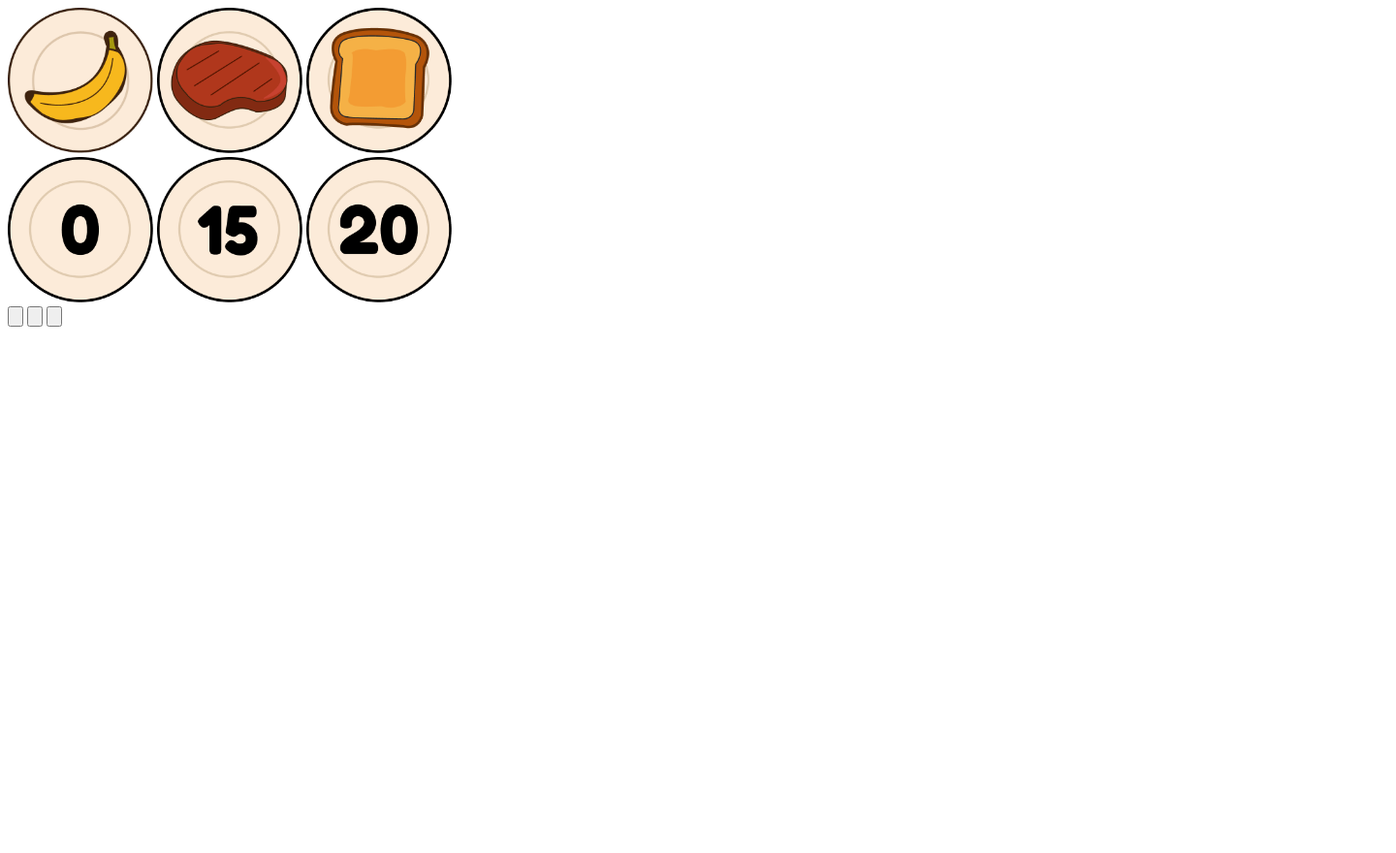
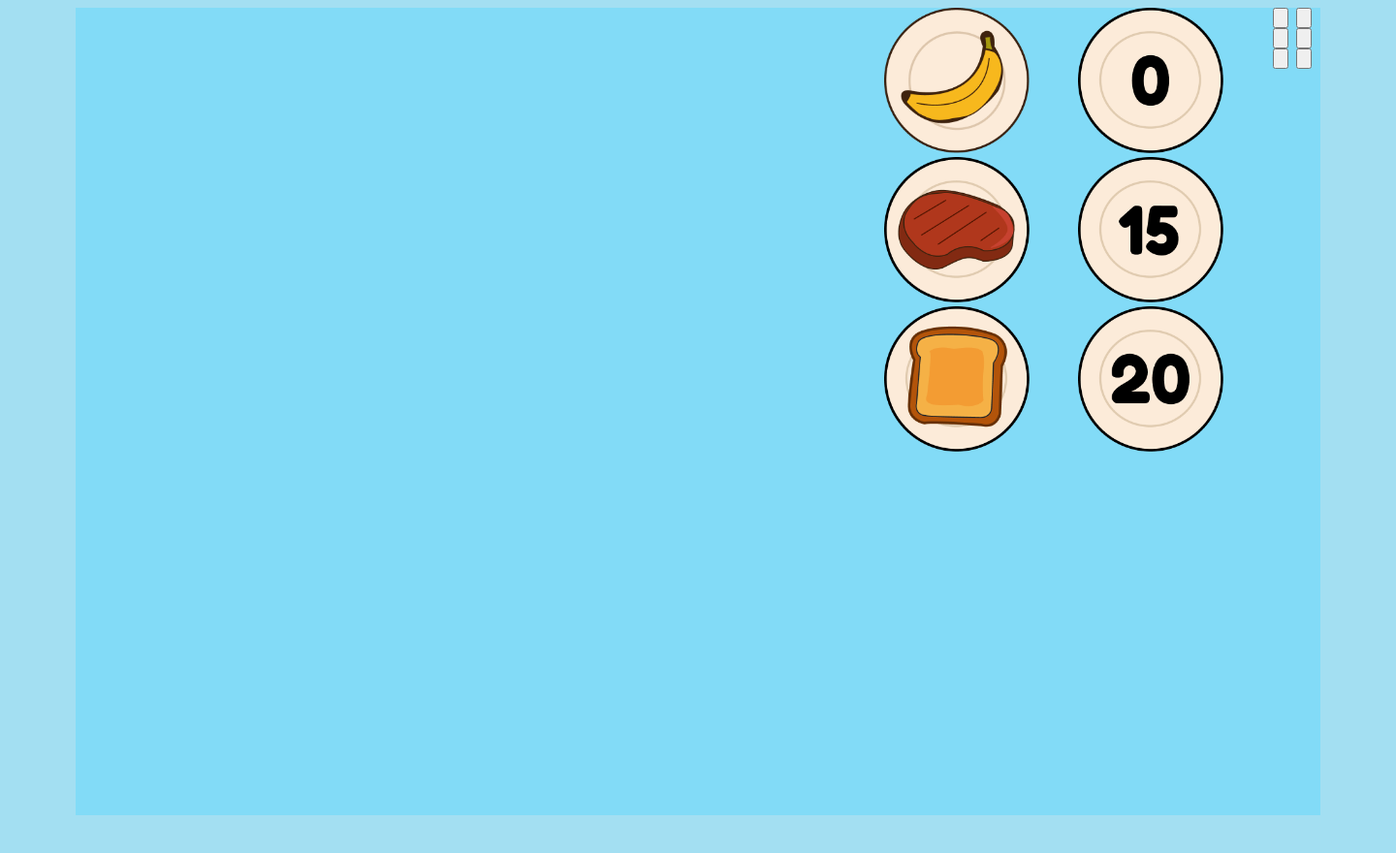
Before and after one commit to 3-TIC-ORT/proyecto-midosissegura, a website: page front/glucagon/glucagon.html in a window 1280 px wide. Shown: the whole page at 97% size, 1440 px wide, since content can reach past the window. Before the commit the page ends 800 px from the top, so only its background shows below. Drawn offline with Linux system fonts and the light colour scheme.

Commit message:
wtf este juego SOY MALISIMA CON CSS PORFAVOR AYUDA

```diff
--- a/front/glucagon/glucagon.css
+++ b/front/glucagon/glucagon.css
@@ -0,0 +1,21 @@
+body {
+    background-color: rgb(163, 223, 242);
+    width: 1440px;
+    height: 1024px;
+    display: flex;
+    justify-content: center;
+    margin-left: auto;
+    margin-right: auto;
+}
+
+.azuloscuro {
+    background-color: rgb(130, 219, 247);
+    width: 1283.14px;
+    height: 833.36px;
+    display: flex;
+    justify-content: center;
+}
+
+.comidas {
+
+}
--- a/front/glucagon/glucagon.html
+++ b/front/glucagon/glucagon.html
@@ -7,6 +7,8 @@
     <link rel="stylesheet" href="glucagon.css">
 </head>
 <body>
+    <div class="azuloscuro">
+        <canvas id="lineas" width="500" height="500"></canvas>
         <div class="comida" id="comidas">
             <img src="imagenes/banana.png" alt="banana"  width="150">
             <img src="imagenes/carne.png" alt="carne"  width="150">
@@ -18,9 +20,15 @@
             <img src="imagenes/20.png" alt="entero"  width="150">
         </div>
         <div class="botonesrojos" id="rojos">
-        <input type="button" id="rojo15">
-        <input type="button" id="rojo30">
-        <input type="button" id="rojo0">
+            <input type="button" id="rojo15" data-id="1">
+            <input type="button" id="rojo30" data-id="2">
+            <input type="button" id="rojo0" data-id="3">
+        </div>
+        <div class="botonesazules" id="azules">
+            <input type="button" id="tostada" data-id="1">
+            <input type="button" id="banana" data-id="2">
+            <input type="button" id="carne" data-id="3">
+        </div>
     </div>
     <script src="glucagon.js"></script>
 </body>
--- a/front/glucagon/glucagon.js
+++ b/front/glucagon/glucagon.js
@@ -0,0 +1,6 @@
+const lineas = document.getElementById ("lineas");
+const ctx = lineas.getContext ("2d");
+let azul = null;
+
+const botonesazules = document.querySelectorAll ("botonesazules");
+const botonesrojos = document.querySelectorAll ("botonesrojos");
```
Lines whose indentation alone changed are shown as unchanged.
